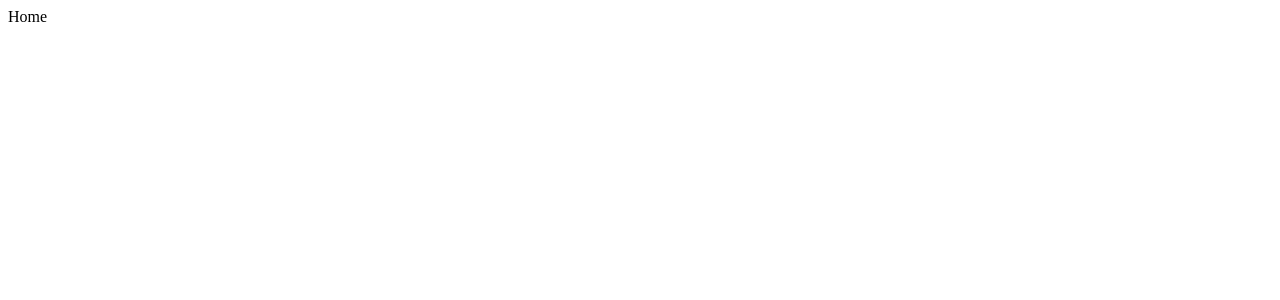
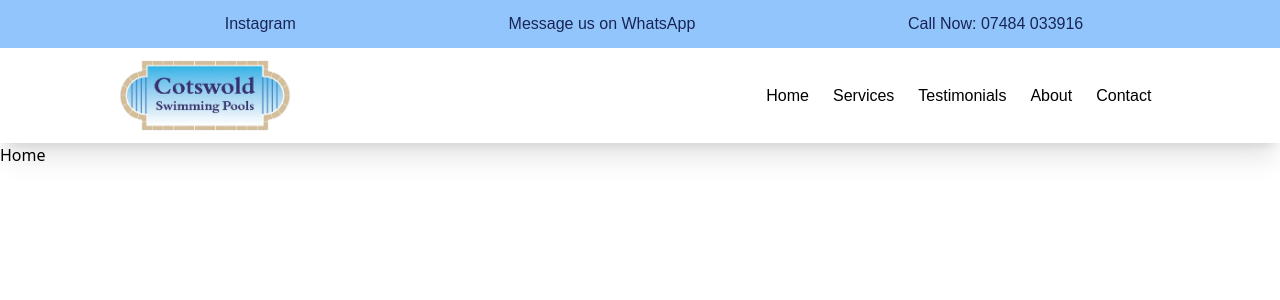
Before and after one commit to Gammaify/cotswoldSwimmingPools, a Nuxt app: page / in a window 1280 px wide. Shown: the top 300 px of the page. Built offline with nearby package versions, Linux system fonts and the light colour scheme.

Commit message:
Added header and nav

```diff
--- a/app.vue
+++ b/app.vue
@@ -1,5 +1,17 @@
+<script setup lang="ts">
+</script>
+
 <template>
   <div>
-    <NuxtPage/>
+    <Head>
+      <Link rel="preconnect" href="https://fonts.googleapis.com" />
+      <Link rel="preconnect" href="https://fonts.gstatic.com" crossorigin />
+      <Link rel="stylesheet" href="https://fonts.googleapis.com/css2?family=Figtree:ital,wght@0,300..900;1,300..900&display=swap" />
+      <link href="https://fonts.googleapis.com/css2?family=Cardo:ital,wght@0,400;0,700;1,400&display=swap" rel="stylesheet">
+      <link href="https://cdn.jsdelivr.net/npm/material-icons@latest/iconfont/material-icons.min.css" rel="stylesheet">
+    </Head>
+    <NuxtLayout>
+      <NuxtPage />
+    </NuxtLayout>
   </div>
 </template>
--- /dev/null
+++ b/assets/css/app.css
@@ -0,0 +1,112 @@
+.figtree-300
+{
+  font-family: "Figtree", sans-serif;
+  font-optical-sizing: auto;
+  font-weight: 300;
+  font-style: normal;
+}
+
+.figtree-400
+{
+    font-family: "Figtree", sans-serif;
+    font-optical-sizing: auto;
+    font-weight: 400;
+    font-style: normal;
+}
+
+.figtree-500
+{
+    font-family: "Figtree", sans-serif;
+    font-optical-sizing: auto;
+    font-weight: 500;
+    font-style: normal;
+}
+
+.figtree-600
+{
+    font-family: "Figtree", sans-serif;
+    font-optical-sizing: auto;
+    font-weight: 600;
+    font-style: normal;
+}
+
+.figtree-700
+{
+    font-family: "Figtree", sans-serif;
+    font-optical-sizing: auto;
+    font-weight: 700;
+    font-style: normal;
+}
+
+.figtree-800
+{
+    font-family: "Figtree", sans-serif;
+    font-optical-sizing: auto;
+    font-weight: 800;
+    font-style: normal;
+}
+
+.figtree-900
+{
+    font-family: "Figtree", sans-serif;
+    font-optical-sizing: auto;
+    font-weight: 900;
+    font-style: normal;
+}
+
+.eb-garamond-regular
+{
+  font-family: "EB Garamond", serif;
+  font-optical-sizing: auto;
+  font-weight: 400;
+  font-style: normal;
+}
+
+.eb-garamond-semibold
+{
+    font-family: "EB Garamond", serif;
+    font-optical-sizing: auto;
+    font-weight: 600;
+    font-style: normal;
+}
+
+/* 1. Use a more-intuitive box-sizing model */
+*, *::before, *::after {
+    box-sizing: border-box;
+}
+/* 2. Remove default margin */
+* {
+    margin: 0;
+}
+body {
+    /* 3. Add accessible line-height */
+    line-height: 1.5;
+    /* 4. Improve text rendering */
+    -webkit-font-smoothing: antialiased;
+}
+/* 5. Improve media defaults */
+img, picture, video, canvas, svg {
+    display: block;
+    max-width: 100%;
+}
+/* 6. Inherit fonts for form controls */
+input, button, textarea, select {
+    font: inherit;
+}
+/* 7. Avoid text overflows */
+p, h1, h2, h3, h4, h5, h6 {
+    overflow-wrap: break-word;
+}
+/* 8. Improve line wrapping */
+p {
+    text-wrap: pretty;
+}
+h1, h2, h3, h4, h5, h6 {
+    text-wrap: balance;
+}
+/*
+  9. Create a root stacking context
+*/
+#root, #__next {
+    isolation: isolate;
+}
--- /dev/null
+++ b/assets/css/main.css
@@ -0,0 +1,3 @@
+@tailwind base;
+@tailwind components;
+@tailwind utilities;
--- /dev/null
+++ b/components/header.vue
@@ -0,0 +1,41 @@
+<style>
+
+</style>
+
+<template>
+  <div class="figtree-500">
+    <div id="topBanner" class="hidden md:flex justify-evenly items-center bg-blue-300 text-blue-950 p-3">
+      <a href="https://www.instagram.com/cotswoldswimmingpools" target="_blank" class="flex">
+        <span class="icon-[hugeicons--instagram] w-6 h-6 flex mr-1"></span>
+        <p>Instagram</p>
+      </a>
+      <a href="https://wa.me/447484033916" class="flex">
+        <span class="icon-[ic--baseline-whatsapp] w-6 h-6 mr-1"></span>
+        <p>Message us on WhatsApp</p>
+      </a>
+      <a href="tel:07484 033916" class="flex">
+        <span class="icon-[ic--sharp-phone] w-6 h-6 mr-1"></span>
+        <p>Call Now: 07484 033916</p>
+      </a>
+
+    </div>
+    <header class="flex justify-center p-3 shadow-xl">
+      <div class="w-full md:w-5/6 flex justify-between">
+        <div id="logo" class="w-44">
+          <a href="/">
+            <img src="/images/logo.png" alt="cotswold swimming pools logo">
+          </a>
+        </div>
+        <Navbar />
+
+      </div>
+
+    </header>
+  </div>
+</template>
+
+<script>
+
+
+
+</script>
--- /dev/null
+++ b/components/navbar.vue
@@ -0,0 +1,37 @@
+<template>
+  <nav class="hidden md:flex">
+    <ul class="flex items-center">
+      <li class="p-3">
+        <a href="/">
+          <p>Home</p>
+        </a>
+      </li>
+      <li class="p-3">
+        <a href="/">
+          <p>Services</p>
+        </a>
+      </li>
+      <li class="p-3">
+        <a href="/">
+          <p>Testimonials</p>
+        </a>
+      </li>
+      <li class="p-3">
+        <a href="/">
+          <p>About</p>
+        </a>
+      </li>
+      <li class="p-3">
+        <a href="/">
+          <p>Contact</p>
+        </a>
+      </li>
+    </ul>
+  </nav>
+  <div id="mobileMenu" class="flex items-center md:hidden">
+    <span class="icon-[mingcute--menu-fill] w-10 h-10 bg-blue-300"></span>
+  </div>
+</template>
+<script setup lang="ts">
+
+</script>
--- /dev/null
+++ b/layouts/default.vue
@@ -0,0 +1,9 @@
+<script lang="ts" setup>
+</script>
+
+<template>
+  <div>
+    <Header />
+    <slot />
+  </div>
+</template>
--- a/nuxt.config.ts
+++ b/nuxt.config.ts
@@ -11,5 +11,16 @@ export default defineNuxtConfig({
       include: ["/"]
     }
   },
+  css: ['~/assets/css/main.css', '~/assets/css/app.css'],
+  postcss: {
+    plugins: {
+      tailwindcss: {},
+      autoprefixer: {},
+    },
+  },
+  components: {
+    global: true,
+    dirs: ['~/components']
+},
   modules: ['nuxt-security']
 })
--- /dev/null
+++ b/tailwind.config.js
@@ -0,0 +1,16 @@
+/** @type {import('tailwindcss').Config} */
+const { addDynamicIconSelectors } = require('@iconify/tailwind');
+export default {
+  content: [
+    "./components/**/*.{js,vue,ts}",
+    "./layouts/**/*.vue",
+    "./pages/**/*.vue",
+    "./plugins/**/*.{js,ts}",
+    "./app.vue",
+    "./error.vue",
+  ],
+  theme: {
+    extend: {},
+  },
+  plugins: [addDynamicIconSelectors()],
+}
```
Also changed, not shown: package.json (+9 -0 lines), public/images/logo.png (added), 1 other file (tests, documents, lock files or other folders).
